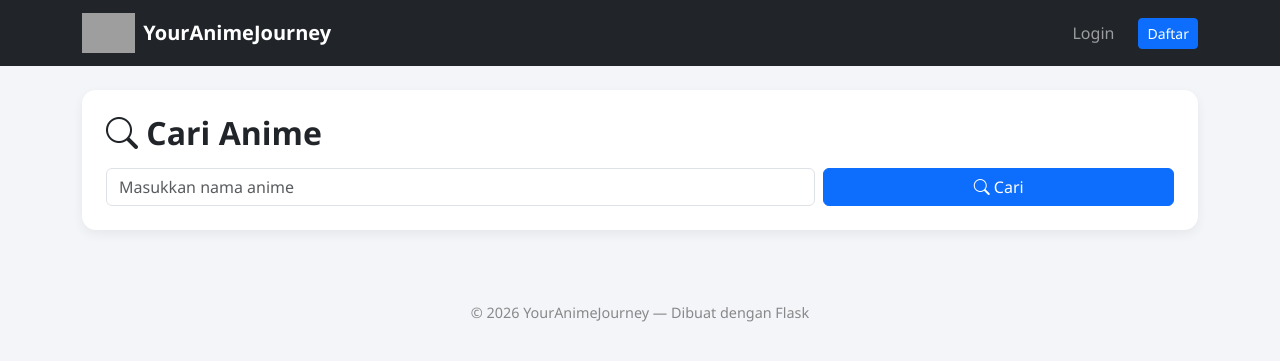
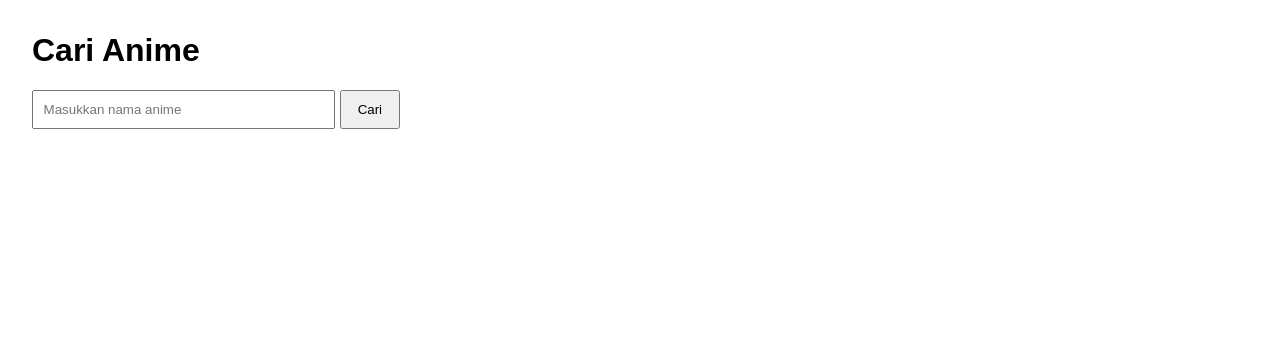
Before and after one commit to Lucifer55571/My-Anime-List, a Flask app: page /search in a window 1280 px wide. Shown: the top 361 px of the page. Run offline with Flask 3, Linux system fonts and the light colour scheme; grey boxes are pictures that could not be loaded.

Commit message:
Revert "Menambahkan fitur pencarian anime melalui API anime.jikan.moe"
This reverts commit d285a3ec02992f5b558cec484bb785b49e39a04c.

```diff
--- a/templates/base.html
+++ b/templates/base.html
@@ -64,11 +64,6 @@
                         </a>
                     </li>
                     <li class="nav-item">
-                        <a class="nav-link" href="{{ url_for('search_anime') }}">
-                            <i class="bi bi-search"></i> Cari Anime
-                        </a>
-                    </li>
-                    <li class="nav-item">
                         <a class="nav-link" href="{{ url_for('add_anime') }}">
                             <i class="bi bi-plus-circle"></i> Tambah Anime
                         </a>
--- a/templates/search.html
+++ b/templates/search.html
@@ -1,51 +1,45 @@
-{% extends "base.html" %}
-
-{% block title %}Cari Anime - YourAnimeJourney{% endblock %}
-
-{% block content %}
-<div class="card p-4 mb-4">
-    <h2 class="fw-bold mb-3">
-        <i class="bi bi-search"></i> Cari Anime
-    </h2>
-
-    <form method="get" action="{{ url_for('search_anime') }}" class="row g-2">
-        <div class="col-12 col-md-8">
-            <input type="text" name="q" class="form-control" value="{{ query }}" placeholder="Masukkan nama anime" required>
-        </div>
-        <div class="col-12 col-md-4">
-            <button type="submit" class="btn btn-primary w-100">
-                <i class="bi bi-search"></i> Cari
-            </button>
-        </div>
+<!doctype html>
+<html lang="id">
+<head>
+    <meta charset="utf-8">
+    <meta name="viewport" content="width=device-width, initial-scale=1">
+    <title>Search Anime</title>
+    <style>
+        body { font-family: Arial, sans-serif; margin: 2rem; }
+        form { margin-bottom: 1.5rem; }
+        input { padding: 0.6rem; width: 280px; }
+        button { padding: 0.6rem 1rem; }
+        .grid { display: grid; grid-template-columns: repeat(auto-fit, minmax(220px, 1fr)); gap: 1rem; }
+        .card { border: 1px solid #ddd; padding: 1rem; border-radius: 8px; }
+        img { width: 100%; height: auto; border-radius: 6px; }
+    </style>
+</head>
+<body>
+    <h1>Cari Anime</h1>
+    <form method="get" action="{{ url_for('search_anime') }}">
+        <input type="text" name="q" value="{{ query }}" placeholder="Masukkan nama anime">
+        <button type="submit">Cari</button>
     </form>
-</div>
 
     {% if query %}
-    <p class="text-muted mb-3">Hasil pencarian untuk: <strong>{{ query }}</strong></p>
+        <p>Hasil pencarian untuk: <strong>{{ query }}</strong></p>
     {% endif %}
 
     {% if anime_results %}
-    <div class="row g-4">
+        <div class="grid">
             {% for anime in anime_results %}
-            <div class="col-md-6 col-lg-4">
-                <div class="card h-100 p-3">
-                    {% if anime.images and anime.images.jpg and anime.images.jpg.image_url %}
-                        <img src="{{ anime.images.jpg.image_url }}" alt="{{ anime.title }}" class="card-img-top rounded-3" style="height: 280px; object-fit: cover;">
-                    {% else %}
-                        <div class="d-flex align-items-center justify-content-center bg-secondary bg-opacity-10 rounded-3" style="height: 280px;">
-                            <i class="bi bi-image text-secondary" style="font-size: 2rem;"></i>
-                        </div>
+                <div class="card">
+                    {% if anime.images.jpg.image_url %}
+                        <img src="{{ anime.images.jpg.image_url }}" alt="{{ anime.title }}">
                     {% endif %}
-                    <div class="card-body px-0 pb-0">
-                        <h5 class="fw-bold mt-3 mb-2">{{ anime.title }}</h5>
-                        <p class="mb-1"><strong>Score:</strong> {{ anime.score or 'Belum ada' }}</p>
-                        <p class="mb-0"><strong>Season:</strong> {{ anime.season or '-' }}</p>
-                    </div>
-                </div>
+                    <h3>{{ anime.title }}</h3>
+                    <p>Score: {{ anime.score or 'Belum ada' }}</p>
+                    <p>Season: {{ anime.season or '-' }}</p>
                 </div>
             {% endfor %}
         </div>
     {% elif query %}
-    <div class="alert alert-warning">Tidak ada hasil anime yang cocok.</div>
+        <p>Tidak ada hasil.</p>
     {% endif %}
-{% endblock %}
+</body>
+</html>
```
Also changed, not shown: templates/index.html (+0 -11 lines). Lines whose indentation alone changed are shown as unchanged.
